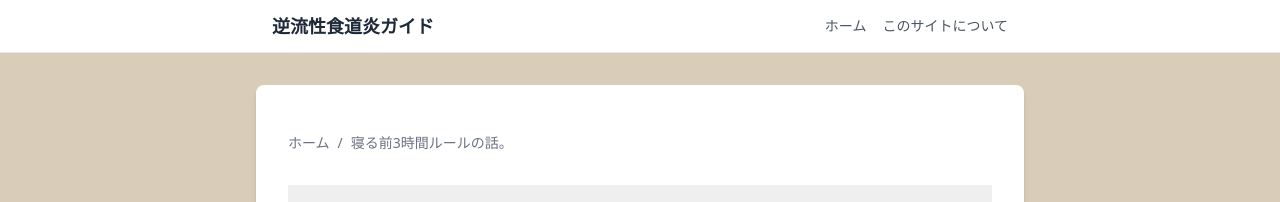
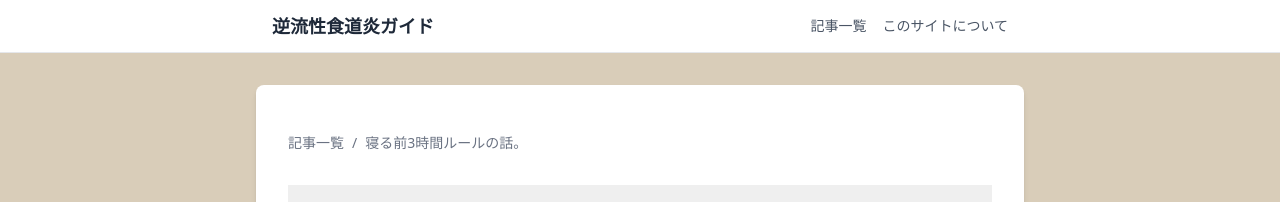
Before and after one commit to solness88/GERD-GUIDE, a Next.js app: page /articles/3-hour-rule in a window 1280 px wide. Shown: the top 202 px of the page. Built offline with nearby package versions, Linux system fonts and the light colour scheme.

Commit message:
ブログ内のリンクを追加

```diff
--- a/app/about/page.tsx
+++ b/app/about/page.tsx
@@ -16,7 +16,7 @@ export default function AboutPage() {
           {/* パンくずリスト */}
           <div className="mb-8 text-sm text-gray-500">
             <Link href="/" className="hover:text-gray-900">
-              ホーム
+              記事一覧
             </Link>
             <span className="mx-2">/</span>
             <span>このサイトについて</span>
--- a/app/articles/[slug]/page.tsx
+++ b/app/articles/[slug]/page.tsx
@@ -80,7 +80,7 @@ export default async function ArticlePage({
           {/* パンくずリスト */}
           <div className="hidden md:block mb-8 text-sm text-gray-500">
             <Link href="/" className="hover:text-gray-900">
-              ホーム
+              記事一覧
             </Link>
             <span className="mx-2">/</span>
             <span>{article.title}</span>
--- a/app/layout.tsx
+++ b/app/layout.tsx
@@ -27,7 +27,7 @@ export default function RootLayout({
             </Link>
             <div className="flex gap-4 text-sm">
               <Link href="/" className="text-gray-600 hover:text-gray-900 transition-colors">
-                ホーム
+                記事一覧
               </Link>
               <Link href="/about" className="text-gray-600 hover:text-gray-900 transition-colors">
                 このサイトについて
--- a/content/articles/gerd-banana.mdx
+++ b/content/articles/gerd-banana.mdx
@@ -74,6 +74,8 @@ image: "/images/gerd-banana.png"
 
 ただし炭水化物は22.5g、食物繊維が1.1gなので、糖質がやや高めであることがわかります。バナナはその甘さが大きな魅力なのですが、果物の中では比較的糖質が多い部類に入ります。糖尿病や血糖値が気になる方は食べすぎに注意が必要です。特に大きなバナナの場合、1本をまるごと食べてしまうと結構な量の糖質を摂取することになります。その場合、半分に分けて食べるとか、食べた後に散歩したり体を動かしてエネルギーを消費するなど意識するとよいと思います。
 
+上記の内容に関しては[逆流性食道炎と血糖値の話](https://www.gerd-guide.com/articles/gerd-blood-sugar-level)という記事も書いていますので、そちらもご参照いただければ幸いです。
+
 また、未熟なバナナ（皮が青みがかっているもの）は消化に時間がかかるため、逆流を引き起こす可能性があると考えられます。未熟なバナナはあまり甘くないので個人的に好きではないというのもありますが、胃酸逆流の観点からは、しっかり熟れた黄色いバナナを意識したほうがよいと思います（ただし血糖値の上昇にはやはり注意が必要です）。
 
 ### バナナケースは役に立つ
--- a/content/articles/gerd-small-frequent-meals.mdx
+++ b/content/articles/gerd-small-frequent-meals.mdx
@@ -60,6 +60,10 @@ image: "/images/gerd-small-frequent-meals.png"
 
 ただ、人によって様々なライフスタイルがあるため、完璧に分食をするというのは難しい部分があるかもしれません。完璧を求めるよりも「一度に食べすぎない」「腹６分目程度」で食べ終わることを意識して、あとは間食で補うことを意識するといいかもしれません。特に夕食は上にも書いたとおり「３時間ルール」もあるため、食べ過ぎを控えることを意識すると良いと思います。
 
-なお、分食の際に何を間食として食べるかも重要なポイントです。逆流性食道炎に優しく携帯性に優れた食べ物については、[逆流性食道炎と間食の話(コンビニ活用編)](https://www.gerd-guide.com/articles/gerd-snacks-convenience-store)という記事を書きましたのでご覧いただけると幸いです。
+なお、分食の際に何を間食として食べるかも重要なポイントです。逆流性食道炎に優しく携帯性に優れた食べ物についても記事を書いていますので参考にしていただければ幸いです。
 
 本日も当ブログをお読みいただき、ありがとうございました！
+
+（参考）
+[逆流性食道炎と間食の話(コンビニ活用編)](https://www.gerd-guide.com/articles/gerd-snacks-convenience-store)
+[逆流性食道炎と間食の話（持参編）](https://www.gerd-guide.com/articles/gerd-snacks-homemade)
```
